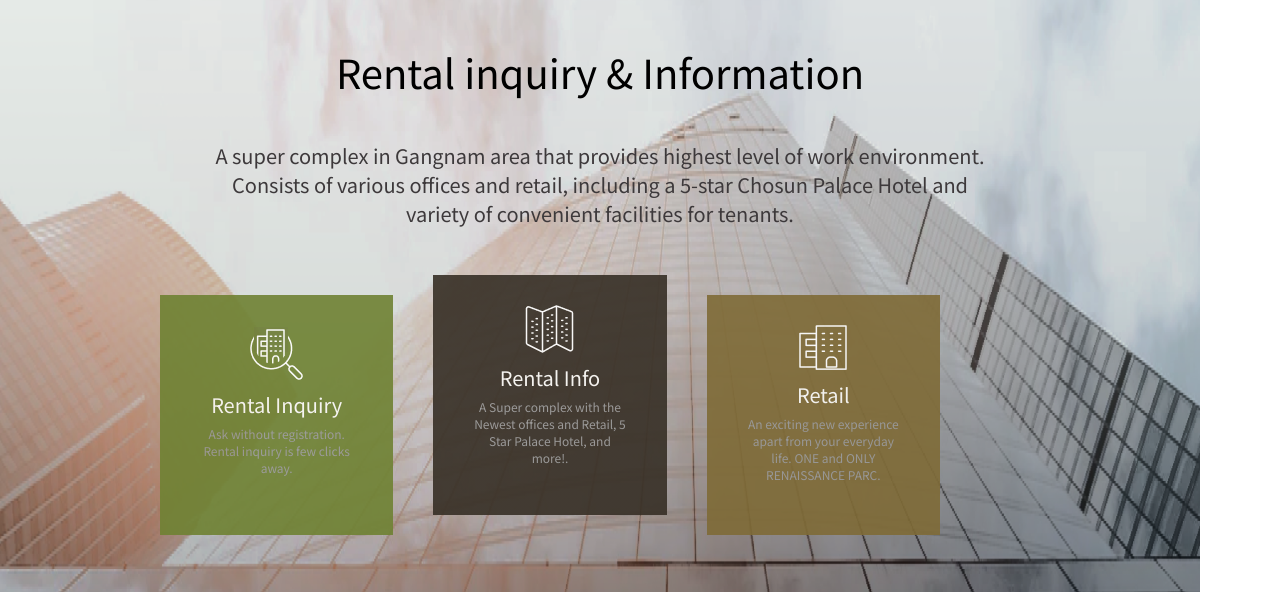
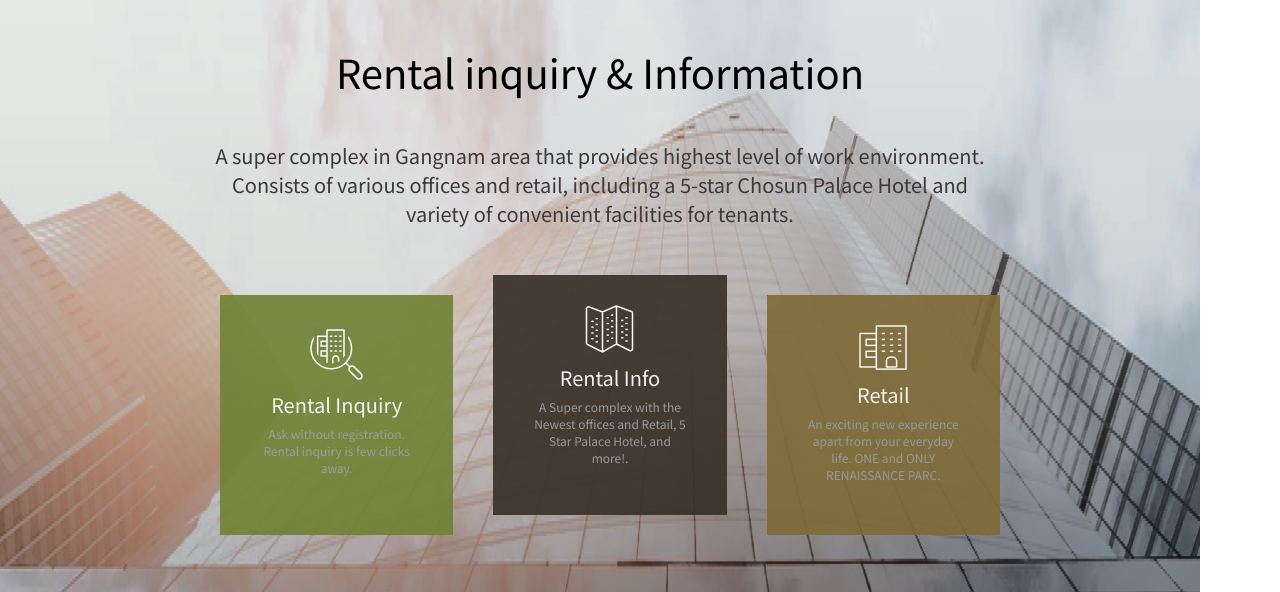
Before and after one commit to ahswathi/HanRiverTask, a plain HTML site: page index.html in a window 1280 px wide. Shown: the part 1285-1877 px from the top of the page. Drawn offline with Linux system fonts and the light colour scheme; grey boxes are pictures that could not be loaded.

Commit message:
first commit

```diff
--- a/styles/style.scss
+++ b/styles/style.scss
@@ -247,7 +247,7 @@ body {
 	display: flex;
 	position: absolute;
 	top: 280px;
-	margin: 0 220px 0 160px;
+	margin: 0 160px 0 220px;
 	.subtitle {
 		font-family:$mainFont;
 		font-weight: 500;
```
Also changed, not shown: styles/style.css.
